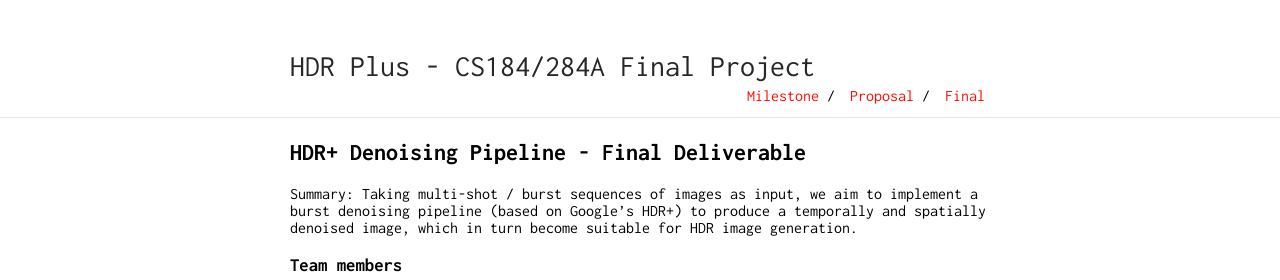
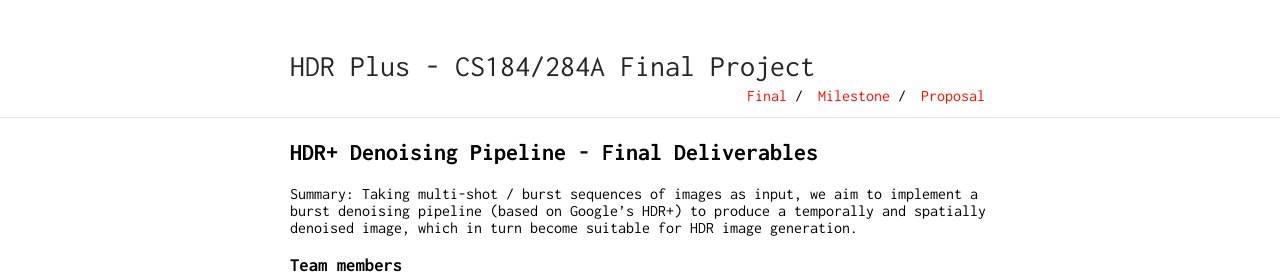
Before and after one commit to UCBerkeley-Spring2022-CS284A-Project/HDRplus, a Jekyll site: the page built from index.md, in a window 1280 px wide and 900 px high, cut to the strip 0-401 px from the top of the window. Shown: the top 280 px of the strip. Built offline with Jekyll 4.4.1, drawn with Linux system fonts in a browser that asks for light colours.

Commit message:
Minor fix

```diff
--- a/_config.yml
+++ b/_config.yml
@@ -19,9 +19,9 @@
     sass_dir: _sass
 
 nav:
+ - name: "Final"
+   link: "/HDRplus/"
  - name: "Milestone"
    link: "/HDRplus/milestone"
  - name: "Proposal"
    link: "/HDRplus/proposal"
- - name: "Final"
-   link: "/HDRplus/"
--- a/index.md
+++ b/index.md
@@ -3,7 +3,7 @@
 layout: default
 ---
 
-## HDR+ Denoising Pipeline - Final Deliverable
+## HDR+ Denoising Pipeline - Final Deliverables
 
 Summary: Taking multi-shot / burst sequences of images as input, we aim to implement a burst denoising pipeline (based on Google's HDR+) to produce a temporally and spatially denoised image, which in turn become suitable for HDR image generation.
 
@@ -16,10 +16,9 @@
 
 Siming Liu ([liusm220036@berkeley.edu](mailto:liusm220036@berkeley.edu))
 
+<img src="img/compare.png">
 
 <img src="img/pipeline.png">
-
-<img src="img/compare.png">
 
 ---
 
@@ -42,9 +41,6 @@
 
 ---
 
-
----
-
 ## Codebase
 
 You can find our codebase on [Github](https://github.com/UCBerkeley-Spring2022-CS284A-Project/HDRplus).
```
